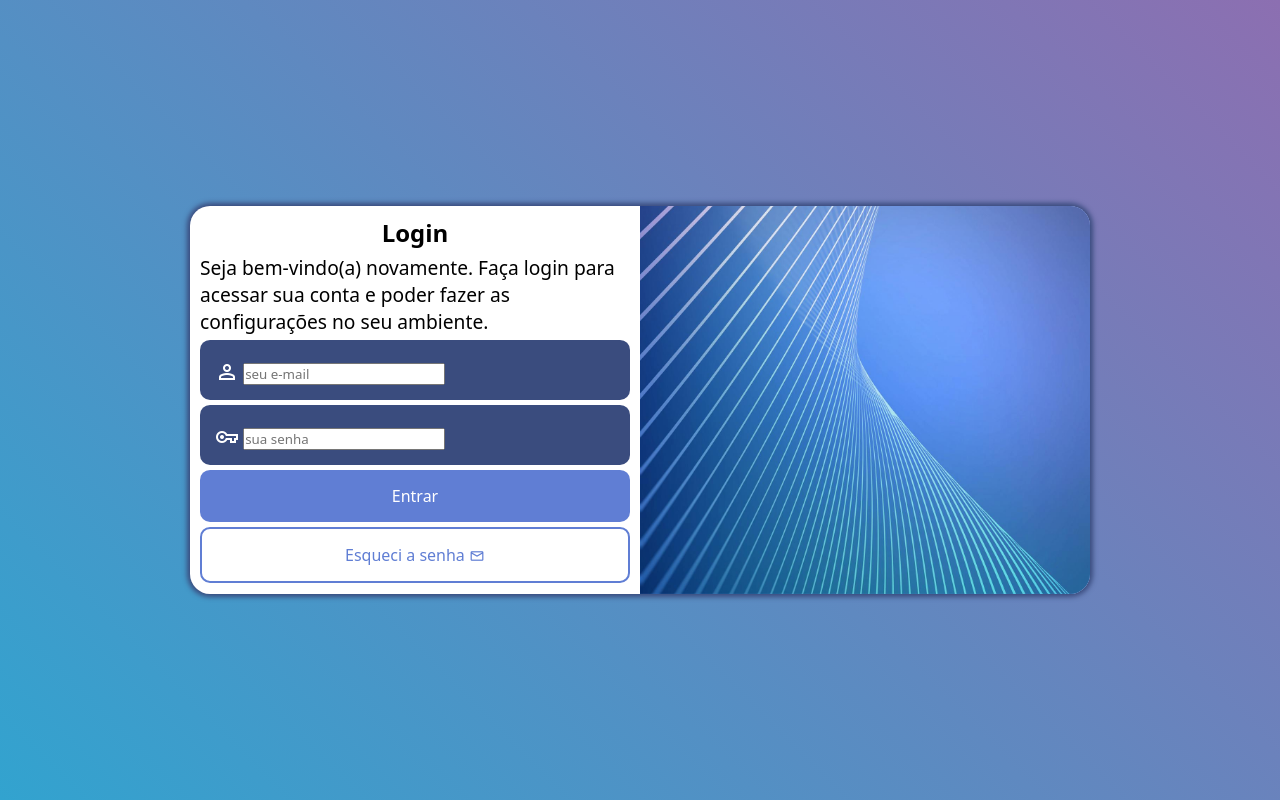
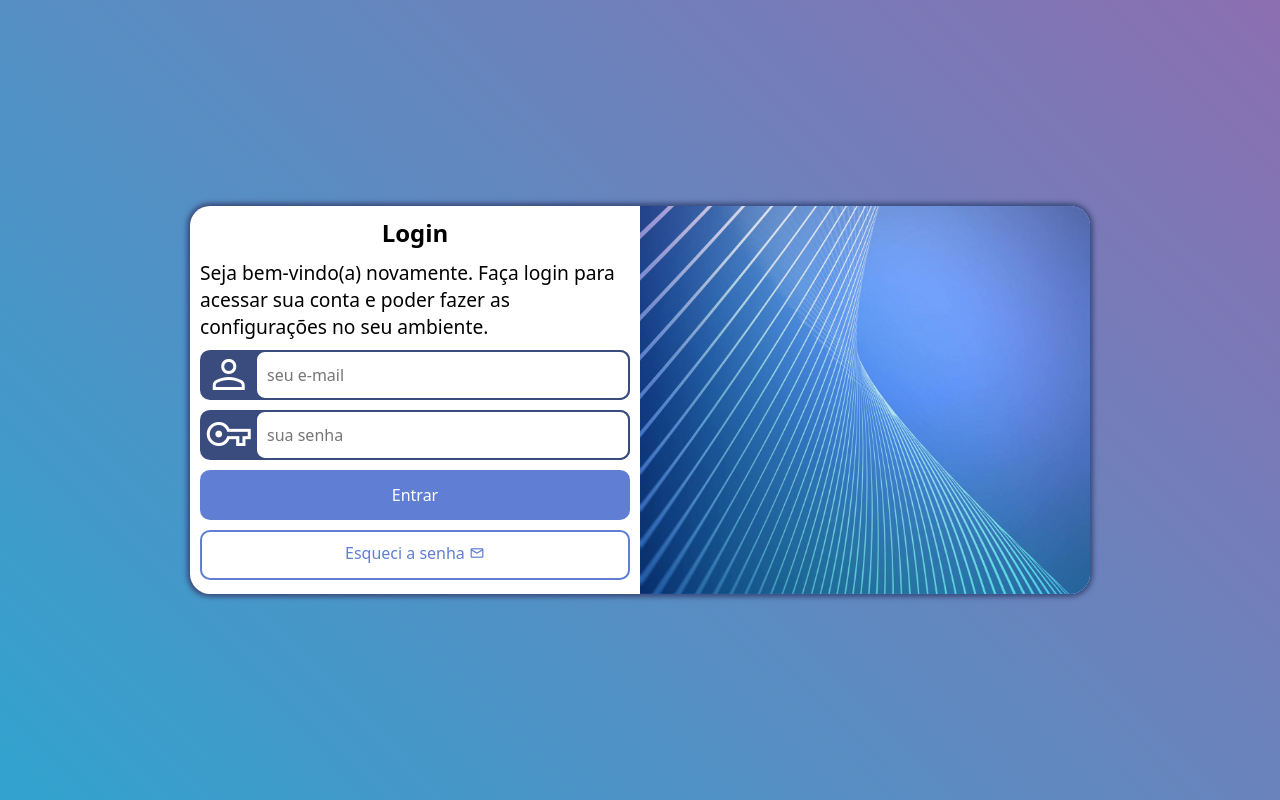
Before and after one commit to naumdevcode/projeto-login, a plain HTML site: page index.html in a window 1280 px wide. Drawn offline with nearby package versions, Linux system fonts and the light colour scheme.

Commit message:
atualizei o projeto

```diff
--- a/estilos/style.css
+++ b/estilos/style.css
@@ -60,7 +60,7 @@ div#formulario h1{
 
 div#formulario{
     h1, p, .campo, input[type=submit]{
-    margin-bottom: 5px;
+    margin-bottom: 10px;
     }
 }
 
@@ -68,13 +68,28 @@ div.campo{
     background-color: var(--cor05);
     display: block;
     width: 100%;
-    padding: 15px;
+    height: 50px;
     color: white;
     border-radius: 10px;
 }
 
-form span{
-    transform: translatey(20%);
+div.campo span{
+    font-size: 3em;
+    transform: translatex(10%);
+}
+
+div.campo input{
+    float: right;
+    width: calc(100% - 55px);
+    height: 100%;
+    border-radius: 10px;
+    border: 2px solid var(--cor05);
+    padding: 10px;
+    font-size: 1em;
+}
+
+div.campo input:focus-within{
+    background-color: var(--cor04);
 }
 
 form label{
@@ -84,7 +99,8 @@ form label{
 form input[type=submit]{
     display: block;
     width: 100%;
-    padding: 15px;
+    height: 50px;
+    padding: 10px;
     font-size: 1em;
     background-color: var(--cor03);
     color: white;
@@ -100,7 +116,8 @@ form input[type=submit]:hover{
 form a.botao{
     display: block;
     width: 100%;
-    padding: 15px;
+    height: 50px;
+    padding: 10px;
     text-align: center;
     font-size: 1em;
     background-color: white;
@@ -117,6 +134,7 @@ form a.botao:hover{
 
 form a.botao span{
     font-size: 1em;
+    transform: translatey(12%);
 }
 
 /* div#formulario input{
--- a/index.html
+++ b/index.html
@@ -4,7 +4,7 @@
     <meta charset="UTF-8">
     <meta name="viewport" content="width=device-width, initial-scale=1.0">
     <title>Login</title>
-    <link rel="stylesheet" href="https://fonts.googleapis.com/css2?family=Material+Symbols+Outlined"/>
+    <link rel="stylesheet" href="https://fonts.googleapis.com/css2?family=Material+Symbols+Outlined:opsz,wght,FILL,GRAD@20..48,100..700,0..1,-50..200"/>
     <link rel="stylesheet" href="estilos/style.css">
     <link rel="stylesheet" href="estilos/media-query.css">
 </head>
```
